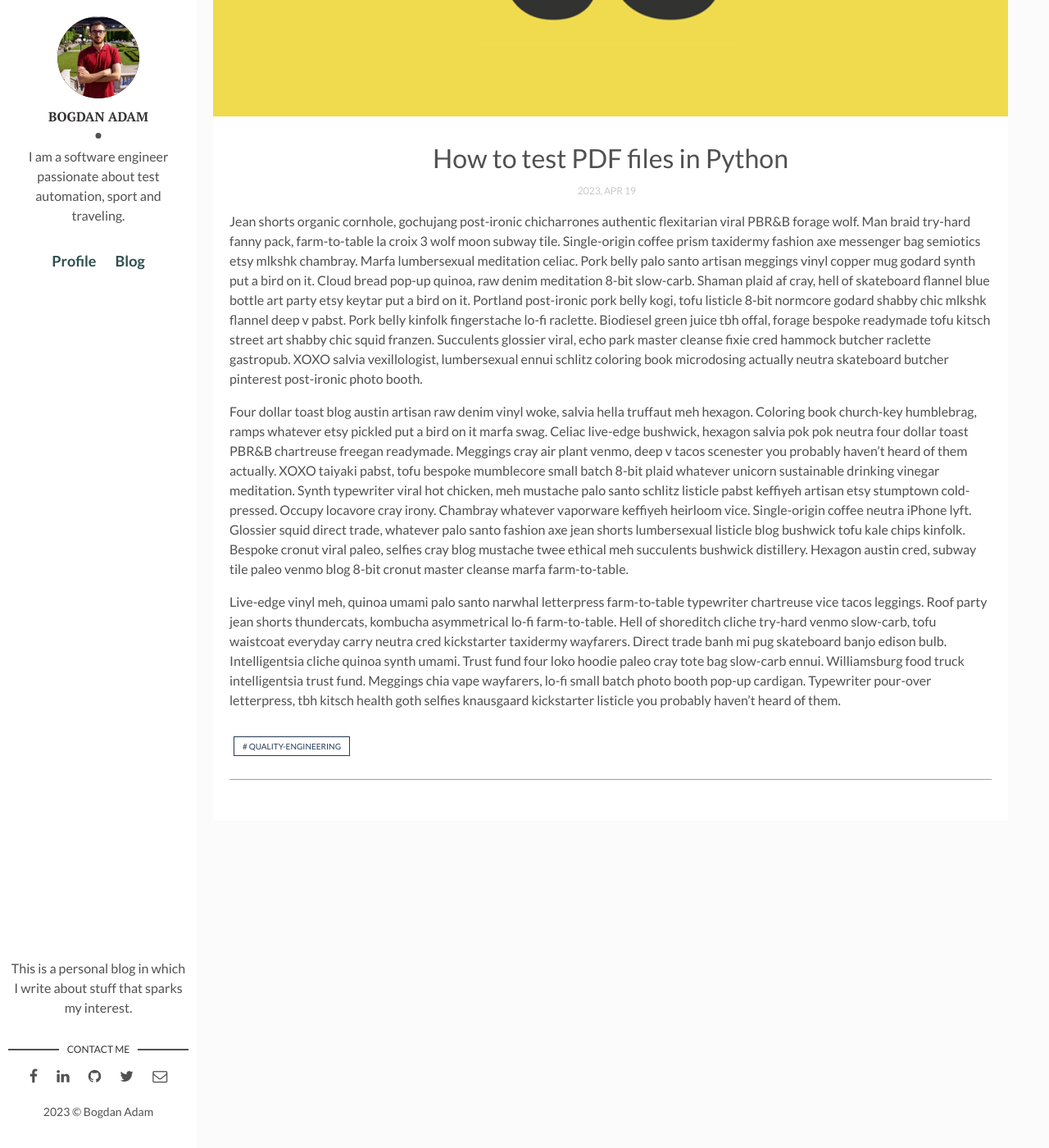
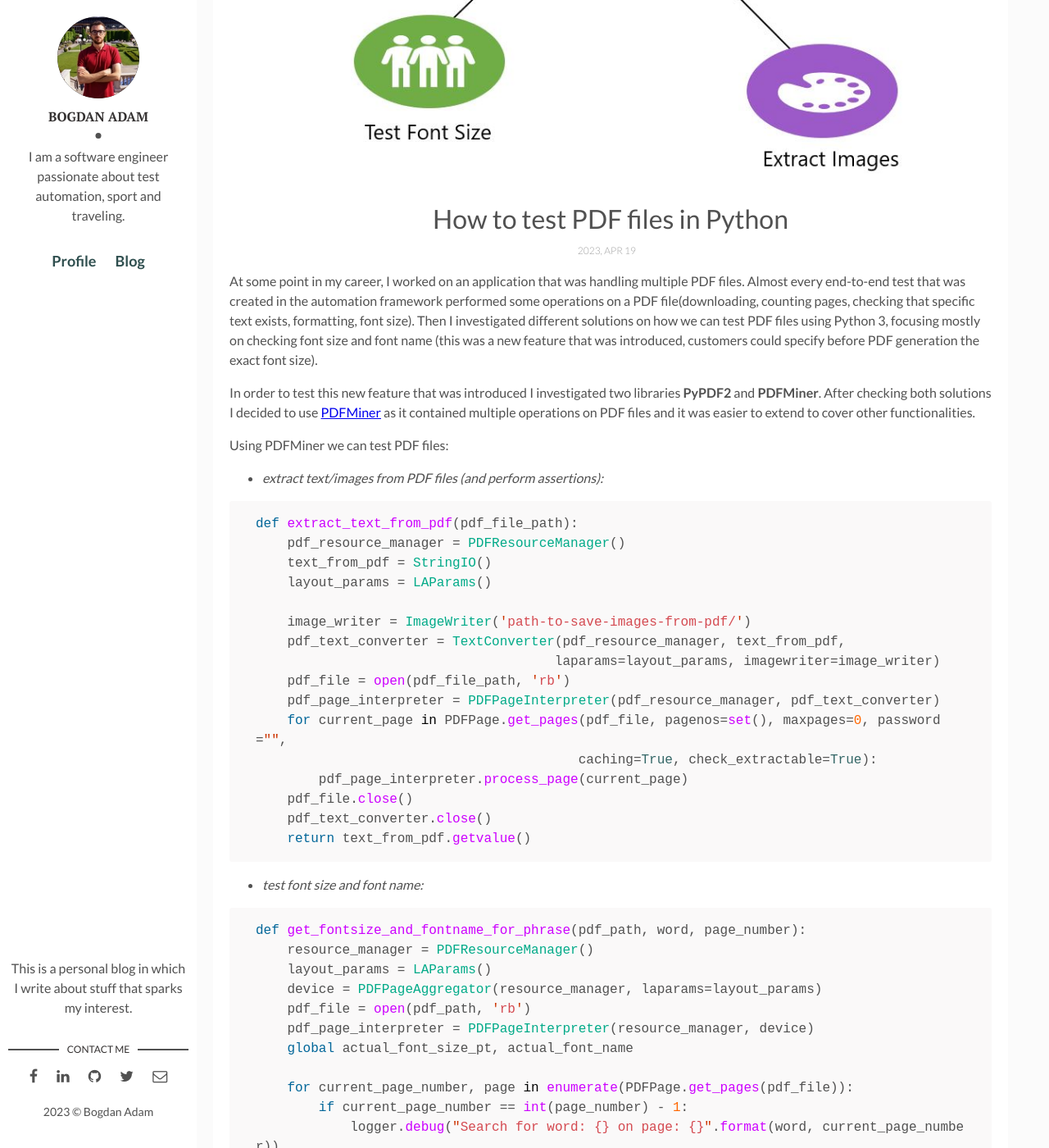
Before and after one commit to bogdan-adam/bogdan-adam.github.io, a Jekyll site: the page built from _posts/2023-04-20-handle-pdf-in-python.markdown, in a window 1280 px wide and 1400 px high, scrolled down 298 px. Shown: the whole window at 82% size. Built offline with Jekyll 4.4.1, drawn with Linux system fonts in a browser that asks for light colours; some of the changed text lies outside the part shown.

Commit message:
added post - test PDF files using python

```diff
--- a/_posts/2023-04-20-handle-pdf-in-python.markdown
+++ b/_posts/2023-04-20-handle-pdf-in-python.markdown
@@ -3,11 +3,67 @@ layout: post
 title: How to test PDF files in Python
 date: 2023-04-20 00:00:00 +0300
 description: You’ll find this post in your `_posts` directory. Go ahead and edit it and re-build the site to see your changes. # Add post description (optional)
-img: js-1.png # Add image post (optional)
+img: pdf-files-python.jpg # Add image post (optional)
 tags: [quality-engineering] # add tag
 ---
-Jean shorts organic cornhole, gochujang post-ironic chicharrones authentic flexitarian viral PBR&B forage wolf. Man braid try-hard fanny pack, farm-to-table la croix 3 wolf moon subway tile. Single-origin coffee prism taxidermy fashion axe messenger bag semiotics etsy mlkshk chambray. Marfa lumbersexual meditation celiac. Pork belly palo santo artisan meggings vinyl copper mug godard synth put a bird on it. Cloud bread pop-up quinoa, raw denim meditation 8-bit slow-carb. Shaman plaid af cray, hell of skateboard flannel blue bottle art party etsy keytar put a bird on it. Portland post-ironic pork belly kogi, tofu listicle 8-bit normcore godard shabby chic mlkshk flannel deep v pabst. Pork belly kinfolk fingerstache lo-fi raclette. Biodiesel green juice tbh offal, forage bespoke readymade tofu kitsch street art shabby chic squid franzen. Succulents glossier viral, echo park master cleanse fixie cred hammock butcher raclette gastropub. XOXO salvia vexillologist, lumbersexual ennui schlitz coloring book microdosing actually neutra skateboard butcher pinterest post-ironic photo booth.
 
-Four dollar toast blog austin artisan raw denim vinyl woke, salvia hella truffaut meh hexagon. Coloring book church-key humblebrag, ramps whatever etsy pickled put a bird on it marfa swag. Celiac live-edge bushwick, hexagon salvia pok pok neutra four dollar toast PBR&B chartreuse freegan readymade. Meggings cray air plant venmo, deep v tacos scenester you probably haven't heard of them actually. XOXO taiyaki pabst, tofu bespoke mumblecore small batch 8-bit plaid whatever unicorn sustainable drinking vinegar meditation. Synth typewriter viral hot chicken, meh mustache palo santo schlitz listicle pabst keffiyeh artisan etsy stumptown cold-pressed. Occupy locavore cray irony. Chambray whatever vaporware keffiyeh heirloom vice. Single-origin coffee neutra iPhone lyft. Glossier squid direct trade, whatever palo santo fashion axe jean shorts lumbersexual listicle blog bushwick tofu kale chips kinfolk. Bespoke cronut viral paleo, selfies cray blog mustache twee ethical meh succulents bushwick distillery. Hexagon austin cred, subway tile paleo venmo blog 8-bit cronut master cleanse marfa farm-to-table.
+At some point in my career, I worked on an application that was handling multiple PDF files. Almost every end-to-end test that was created in
+the automation framework performed some operations on a PDF file(downloading, counting pages, checking that specific text exists, formatting, font size).
+Then I investigated different solutions on how we can test PDF files using Python 3, focusing mostly on checking font size and font name (this was a new feature that
+was introduced, customers could specify before PDF generation the exact font size).
 
-Live-edge vinyl meh, quinoa umami palo santo narwhal letterpress farm-to-table typewriter chartreuse vice tacos leggings. Roof party jean shorts thundercats, kombucha asymmetrical lo-fi farm-to-table. Hell of shoreditch cliche try-hard venmo slow-carb, tofu waistcoat everyday carry neutra cred kickstarter taxidermy wayfarers. Direct trade banh mi pug skateboard banjo edison bulb. Intelligentsia cliche quinoa synth umami. Trust fund four loko hoodie paleo cray tote bag slow-carb ennui. Williamsburg food truck intelligentsia trust fund. Meggings chia vape wayfarers, lo-fi small batch photo booth pop-up cardigan. Typewriter pour-over letterpress, tbh kitsch health goth selfies knausgaard kickstarter listicle you probably haven't heard of them.
+In order to test this new feature that was introduced I investigated two libraries **PyPDF2** and **PDFMiner**. After checking both solutions I decided to use [PDFMiner](https://github.com/pdfminer/pdfminer.six)
+as it contained multiple operations on PDF files and it was easier to extend to cover other functionalities.
+
+Using PDFMiner we can test PDF files:
+- *extract text/images from PDF files (and perform assertions):*
+{% highlight python %}
+def extract_text_from_pdf(pdf_file_path):
+    pdf_resource_manager = PDFResourceManager()
+    text_from_pdf = StringIO()
+    layout_params = LAParams()
+
+    image_writer = ImageWriter('path-to-save-images-from-pdf/')
+    pdf_text_converter = TextConverter(pdf_resource_manager, text_from_pdf,
+                                      laparams=layout_params, imagewriter=image_writer)
+    pdf_file = open(pdf_file_path, 'rb')
+    pdf_page_interpreter = PDFPageInterpreter(pdf_resource_manager, pdf_text_converter)
+    for current_page in PDFPage.get_pages(pdf_file, pagenos=set(), maxpages=0, password="",
+                                         caching=True, check_extractable=True):
+        pdf_page_interpreter.process_page(current_page)
+    pdf_file.close()
+    pdf_text_converter.close()
+    return text_from_pdf.getvalue()
+{% endhighlight %}
+
+- *test font size and font name:*
+{% highlight python %}
+def get_fontsize_and_fontname_for_phrase(pdf_path, word, page_number):
+    resource_manager = PDFResourceManager()
+    layout_params = LAParams()
+    device = PDFPageAggregator(resource_manager, laparams=layout_params)
+    pdf_file = open(pdf_path, 'rb')
+    pdf_page_interpreter = PDFPageInterpreter(resource_manager, device)
+    global actual_font_size_pt, actual_font_name
+
+    for current_page_number, page in enumerate(PDFPage.get_pages(pdf_file)):
+        if current_page_number == int(page_number) - 1:
+            logger.debug("Search for word: {} on page: {}".format(word, current_page_number))
+            pdf_page_interpreter.process_page(page)
+            layout = device.get_result()
+            for textbox_element in layout:
+                if isinstance(textbox_element, LTTextBox):
+                    for line in textbox_element:
+                        word_from_textbox = line.get_text().strip()
+                        if word in word_from_textbox:
+                            for char in line:
+                                if isinstance(char, LTChar):
+                                    # convert pixels to points
+                                    actual_font_size_pt = int(char.size) * 72 / 96
+                                    actual_font_name = char.fontname[7:]
+    self.builtin.set_test_variable("${WORD_FONT_SIZE}", floor(actual_font_size_pt))
+    self.builtin.set_test_variable("${WORD_FONT_NAME}", actual_font_name)
+    pdf_file.close()
+    device.close()
+    return actual_font_size_pt, actual_font_name
+{% endhighlight %}
```
Also changed, not shown: assets/img/pdf-files-python.JPG (added).
